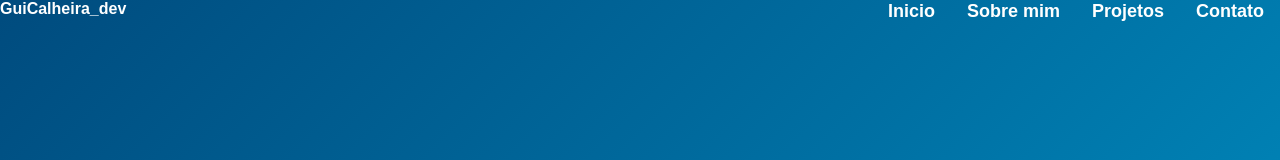
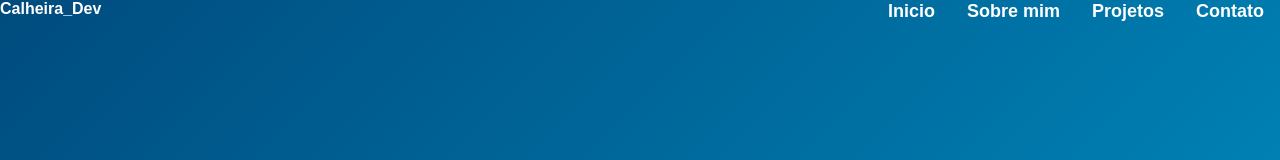
Before and after one commit to guicalheira/portfolio, a React (Create React App) app: page / in a window 1280 px wide. Shown: the top 160 px of the page. Built offline with nearby package versions, Linux system fonts and the light colour scheme.

Commit message:
name changes

```diff
--- a/public/index.html
+++ b/public/index.html
@@ -24,7 +24,7 @@
       work correctly both with client-side routing and a non-root public URL.
       Learn how to configure a non-root public URL by running `npm run build`.
     -->
-    <title>GuiCalheira_dev</title>
+    <title>Calheira_dev</title>
   </head>
   <body>
     <noscript>You need to enable JavaScript to run this app.</noscript>
--- a/src/components/menu.jsx
+++ b/src/components/menu.jsx
@@ -11,7 +11,7 @@ export default function Menu() {
     <div className="menu" >
      <div className="left-content">
      <span>
-      GuiCalheira_dev
+      Calheira_Dev
      </span>
      </div>
 
```
